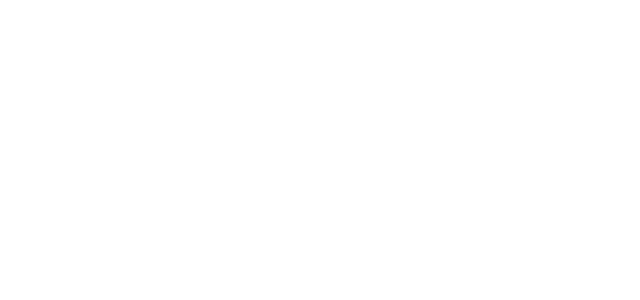
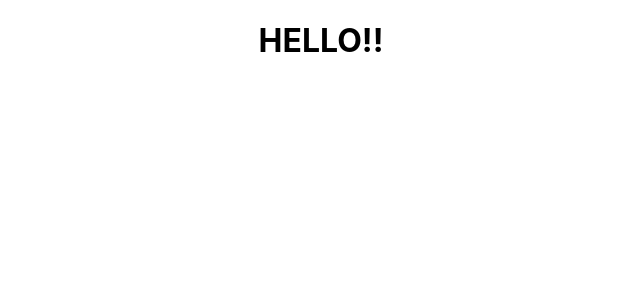
Before and after one commit to kajal1119/Muttilple-State-In-Array, a React (Create React App) app in the folder multiple-state-array/: page / in a window 1280 px wide. Shown: the top 300 px of the page, without its empty margins (319-959 px from the left). Built offline with nearby package versions, Linux system fonts and the light colour scheme.

Commit message:
first Commit

```diff
--- a/multiple-state-array/src/App.js
+++ b/multiple-state-array/src/App.js
@@ -4,6 +4,7 @@
 function App() {
   return (
     <div className="App">
+    <h1>HELLO!!</h1>
     </div>
   );
 }
```
